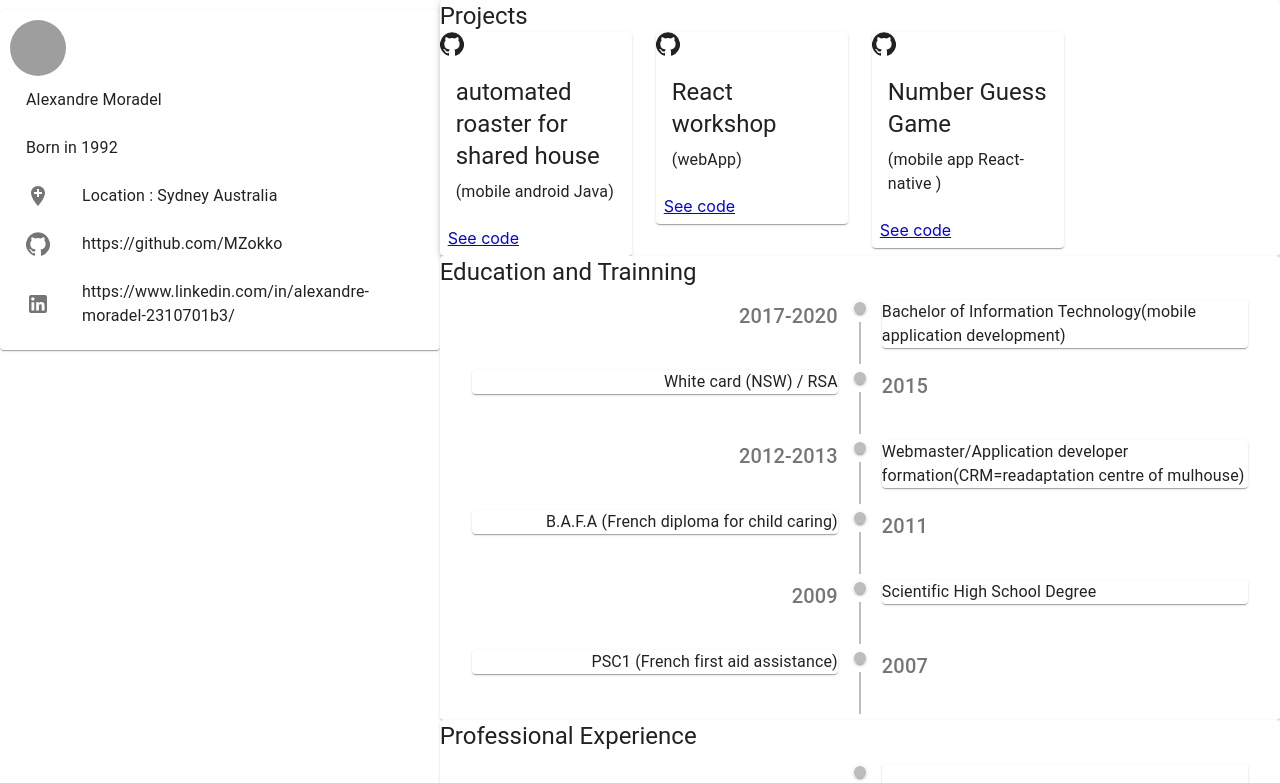
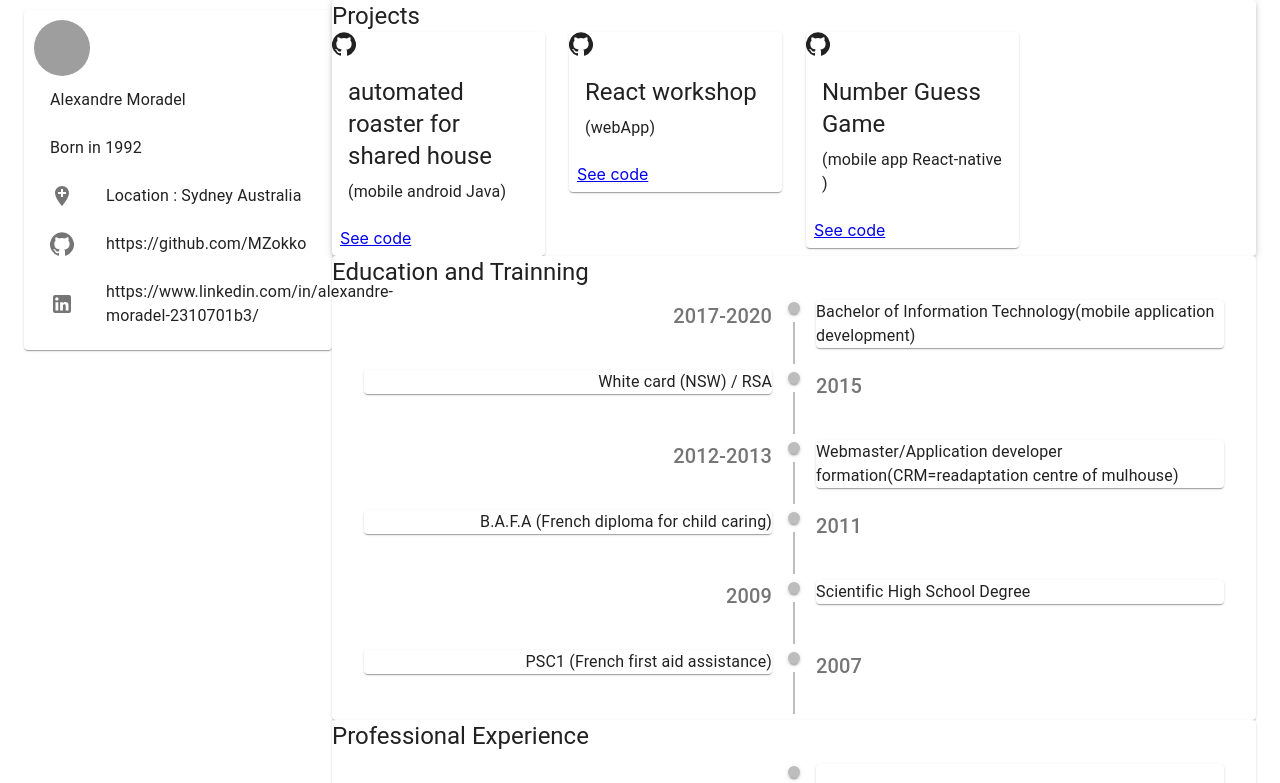
Before and after one commit to MZokko/react-portfolio, a React (Create React App) app: page / in a window 1280 px wide. Shown: the top 783 px of the page. Built offline with nearby package versions, Linux system fonts and the light colour scheme; grey boxes are pictures that could not be loaded.

Commit message:
grid styling

```diff
--- a/src/App.js
+++ b/src/App.js
@@ -3,18 +3,31 @@ import Content from './Components/Content';
 import Resume from './Components/resume/index';
 import Portefolio from './Components/portefolio/index'
 import './App.css';
+import { Container, Grid } from '@material-ui/core';
 
 
 function App() {
   return (
-    <div className='App'>
-      <AboutMe />
-      <div>
+    <Container>
+      <Grid container>
+        <Grid item xs={12} sm={12} md={4} lg={3} >
+          <AboutMe/>
+        </Grid>
+        <Grid item xs >
+          {/* <Header/> */}
           <Portefolio/>
-          <Resume />
-      </div>
+          <Resume/>
+        </Grid>
+      </Grid>
+    </Container>
+    // <div className='App'>
+    //   <AboutMe />
+    //   <div>
+    //       <Portefolio/>
+    //       <Resume />
+    //   </div>
 
-    </div>
+    // </div>
   );
 }
 
```
